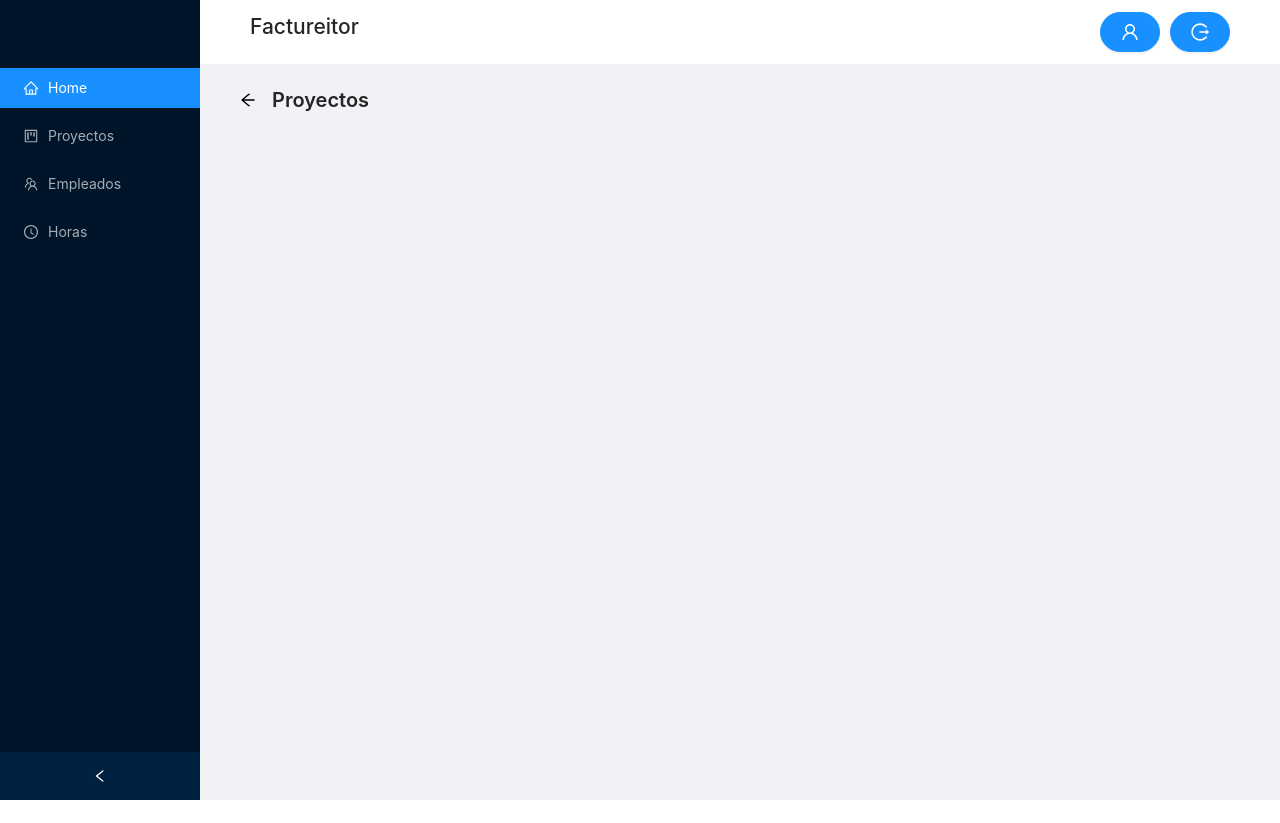
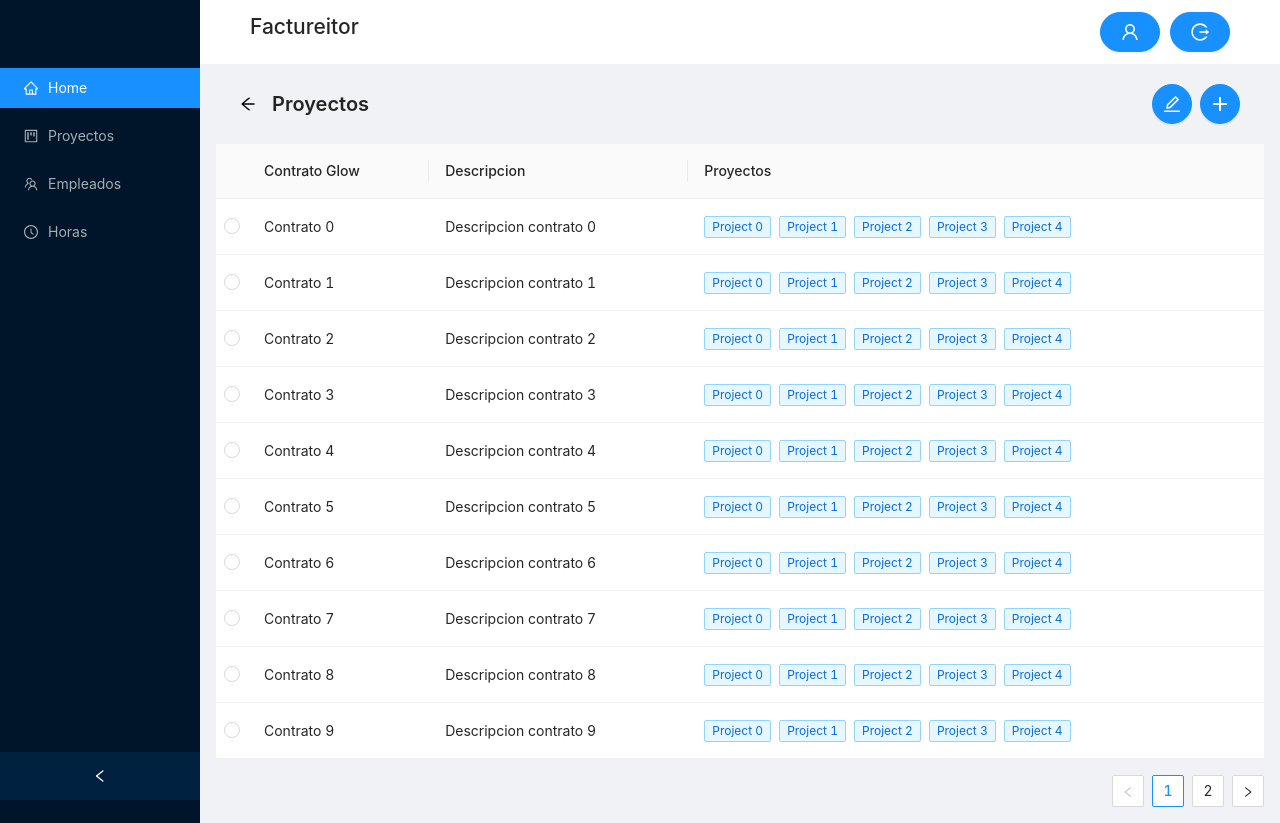
Before and after one commit to rodrigobaliani/eth-hour-tracking-frontend, a React (Create React App) app: page /projects in a window 1280 px wide. Before the commit the page ends 800 px from the top, so only its background shows below. Built offline with nearby package versions, Linux system fonts and the light colour scheme.

Commit message:
Contracts page mockup

```diff
--- /dev/null
+++ b/src/components/AddContractDrawer.js
@@ -0,0 +1,39 @@
+
+import React, { Component } from 'react'
+import { Drawer, Form, Input, Button } from 'antd'
+
+export default class AddContractDrawer extends Component {
+
+    onFinish = (values) => {
+        console.log(values);
+    };
+
+    render() {
+        return (
+            <div>
+                <Drawer
+                    title="Crear nuevo contrato"
+                    width={360}
+                    onClose={this.props.onCloseDrawer}
+                    visible={this.props.visible}
+                    bodyStyle={{ paddingBottom: 80 }}
+                    footer={
+                        <div style={{ textAlign: 'right' }}>
+                            <Button onClick={this.props.onCloseDrawer} style={{ marginRight: 8 }}>Cancelar</Button>
+                            <Button onClick={this.props.onCloseDrawer} type="primary" htmlType="submit" >Crear </Button>
+                        </div>
+                    }
+                >
+                    <Form onFinish={this.onFinish}>
+                        <Form.Item name="name">
+                            <div style={{ marginBottom: 16 }}><Input placeholder="Nombre" /></div>
+                        </Form.Item>
+                        <Form.Item name="description">
+                            <div style={{ marginBottom: 16 }}><Input placeholder="Descripcion" /></div>
+                        </Form.Item>
+                    </Form>
+                </Drawer>
+            </div>
+        )
+    }
+}
--- a/src/components/Projects.js
+++ b/src/components/Projects.js
@@ -1,14 +1,92 @@
-import React from 'react';
-import { PageHeader } from 'antd';
+import React, { Component, Fragment } from 'react';
+import { PageHeader, Table, Tag, Button, Drawer, Form, Input } from 'antd';
+import { PlusOutlined, EditOutlined } from '@ant-design/icons';
+import AddContractDrawer from './AddContractDrawer';
+
+const { Column } = Table;
 
 
-const Projects = () => {
-    return (
-        <div>
-            <PageHeader ghost={false} onBack={() => window.history.back()} title="Proyectos" style={{ backgroundColor: '#f0f2f5' }} />
-        </div>
-    )
+class Projects extends Component {
 
+    state = {
+        showDrawer: false,
+        selectedRowKeys: [],
+    };
+
+    showDrawer = () => {
+        this.setState({
+            showDrawer: true,
+        });
+    };
+
+    onCloseDrawer = () => {
+        this.setState({
+            showDrawer: false,
+        });
+    };
+
+    onSelectChange = selectedRowKeys => {
+        console.log('selectedRowKeys changed: ', selectedRowKeys);
+        this.setState({ selectedRowKeys });
+    };
+
+
+    render() {
+        const selectedRowKeys = this.state.selectedRowKeys;
+        const rowSelection = {
+            type: 'radio',
+            selectedRowKeys,
+            onChange: this.onSelectChange,
+        };
+        return (
+            <div>
+                <PageHeader
+                    ghost={false}
+                    onBack={() => window.history.back()}
+                    title="Proyectos"
+                    style={{ backgroundColor: '#f0f2f5' }}
+                    extra={[
+                        <Button key="1" type="primary" shape="circle" icon={<EditOutlined />} size="large" />,
+                        <Button key="2" type="primary" shape="circle" icon={<PlusOutlined />} size="large" onClick={this.showDrawer} />
+                    ]}
+                />
+                <AddContractDrawer visible={this.state.showDrawer} onCloseDrawer={this.onCloseDrawer} />
+                <Table dataSource={data} rowSelection={rowSelection} >
+                    <Column title="Contrato Glow" dataIndex="glow_contract" key="glow_contract" />
+                    <Column title="Descripcion" dataIndex="description" key="description" />
+                    <Column
+                        title="Proyectos"
+                        dataIndex="projects"
+                        key="projects"
+                        render={projects => (
+                            <>
+                                {projects.map(project => (
+                                    <Tag color="blue" key={projects}>
+                                        {project}
+                                    </Tag>
+                                ))}
+                            </>
+                        )} />
+                </Table>
+            </div >
+        )
+    }
+}
+
+const projects = [];
+for (let i = 0; i < 5; i++) {
+    projects.push("Project " + i);
+}
+
+
+const data = [];
+for (let i = 0; i < 15; i++) {
+    data.push({
+        key: i,
+        glow_contract: "Contrato " + i,
+        description: "Descripcion contrato " + i,
+        projects: projects,
+    });
 }
 
 export default Projects;
--- a/src/components/layout/NavHeader.js
+++ b/src/components/layout/NavHeader.js
@@ -1,6 +1,6 @@
 import './NavHeader.css';
 import React, { Component } from 'react'
-import { Layout, Button, Row } from 'antd';
+import { Layout, Button } from 'antd';
 import { LogoutOutlined, UserOutlined } from '@ant-design/icons';
 
 
```
